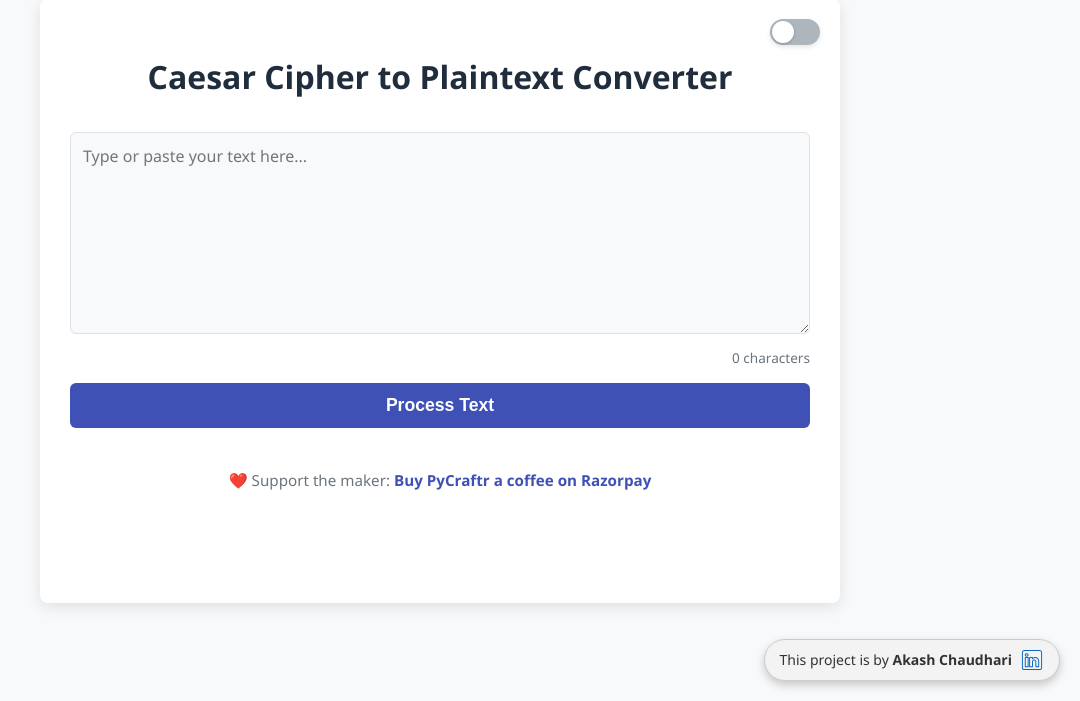
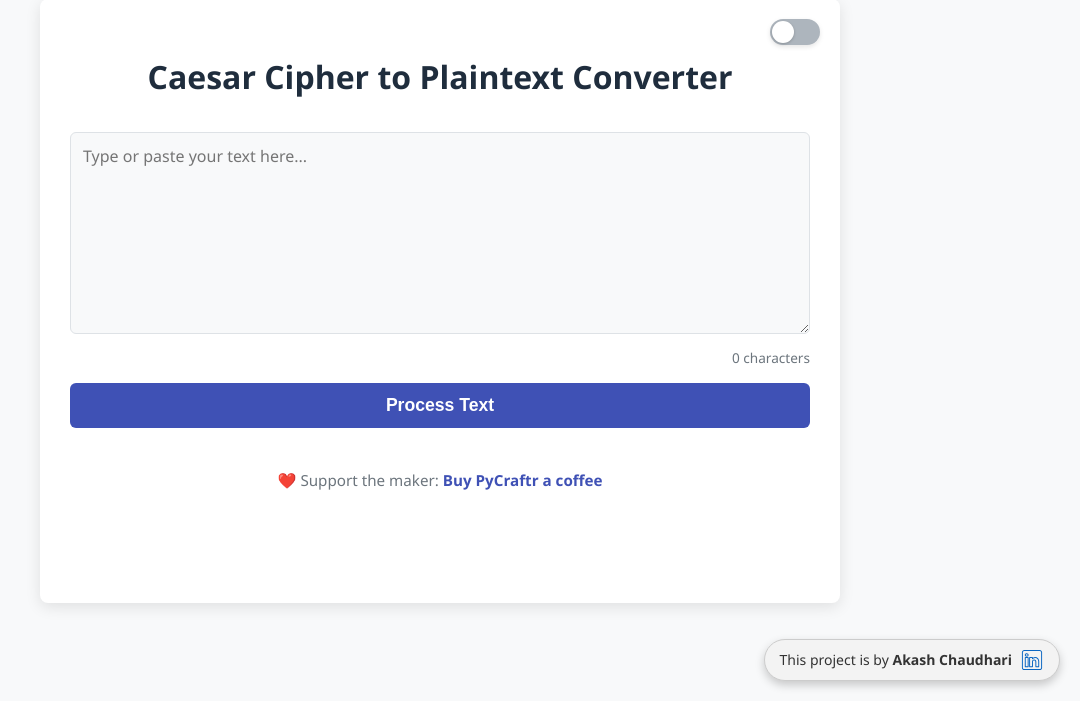
Before and after one commit to akash-chaudhari-dev/CrackCaesar, a Flask app: page / in a window 1280 px wide. Shown: the part 99-800 px from the top of the page, without its empty margins (200-1280 px from the left). Run offline with Flask 3, Linux system fonts and the light colour scheme.

Commit message:
minor text chnages

```diff
--- a/templates/index.html
+++ b/templates/index.html
@@ -437,7 +437,7 @@
         <div class="support-maker">
             ❤️ Support the maker:
             <a href="https://razorpay.me/@pycraftr" target="_blank" rel="noopener noreferrer">
-                Buy PyCraftr a coffee on Razorpay
+                Buy PyCraftr a coffee
             </a>
         </div>
         <div class="bottom-spacer"></div>
```
